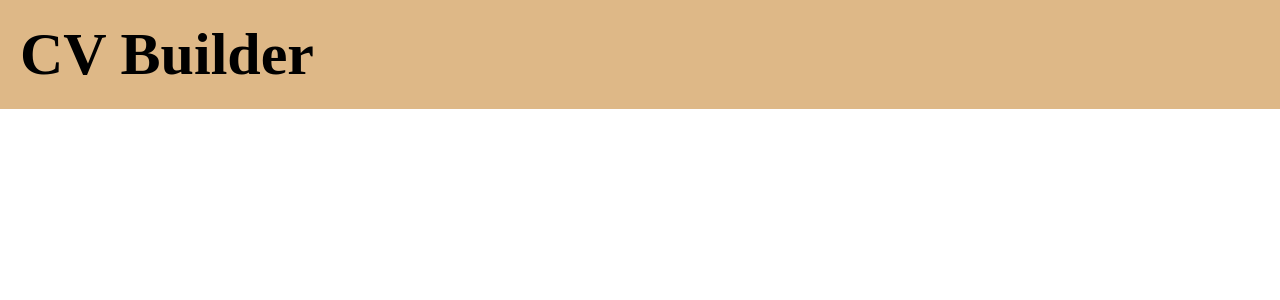
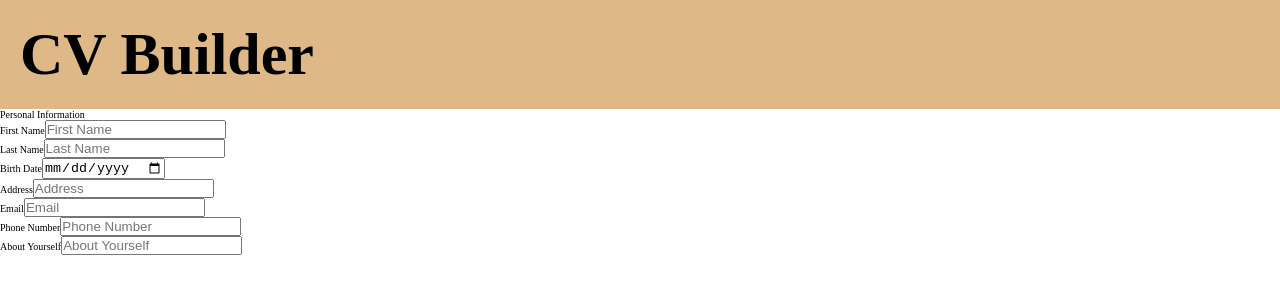
Before and after one commit to amNotAWalnutToday/odin-cv-application, a React (Create React App) app: page / in a window 1280 px wide. Shown: the top 300 px of the page. Built offline with nearby package versions, Linux system fonts and the light colour scheme; the HTML template or start-up script is replaced by a standard one.

Commit message:
Add form to input personal information

```diff
--- a/src/App.js
+++ b/src/App.js
@@ -1,11 +1,13 @@
 import React, { Component } from 'react';
 import Header from './components/Header';
+import PersonalInformation from './components/PersonalInformation';
 
 class App extends Component {
   render(){
     return (
       <div>
         <Header />
+        <PersonalInformation />
       </div>
     );
   }
--- /dev/null
+++ b/src/components/PersonalInformation.js
@@ -0,0 +1,23 @@
+import React, { Component } from 'react';
+import FormInput from './formInput';
+
+class PersonalInformation extends Component {
+    render() {
+        return(
+            <div>
+                <form action="">
+                    <legend>Personal Information</legend>
+                    <FormInput label="First Name" id="first-name" />
+                    <FormInput label="Last Name" id="last-name" />
+                    <FormInput label="Birth Date" id="birth-date" type="date" />
+                    <FormInput label="Address" id="address" />
+                    <FormInput label="Email" id="email" type="email" />
+                    <FormInput label="Phone Number" id="phone-number" />
+                    <FormInput label="About Yourself" id="description" />
+                </form>
+            </div>
+        );
+    }
+}
+
+export default PersonalInformation;
--- /dev/null
+++ b/src/components/formInput.js
@@ -0,0 +1,20 @@
+import React, { Component } from 'react';
+
+class FormInput extends Component {
+    render() {
+        const { label, id, type } = this.props;
+
+        return(
+            <div>
+                <label htmlFor={id}>{label}</label>
+                <input
+                    id={id}
+                    type={type ? type : 'text'}
+                    placeholder={label}
+                />
+            </div>
+        );
+    }
+}
+
+export default FormInput;
```
